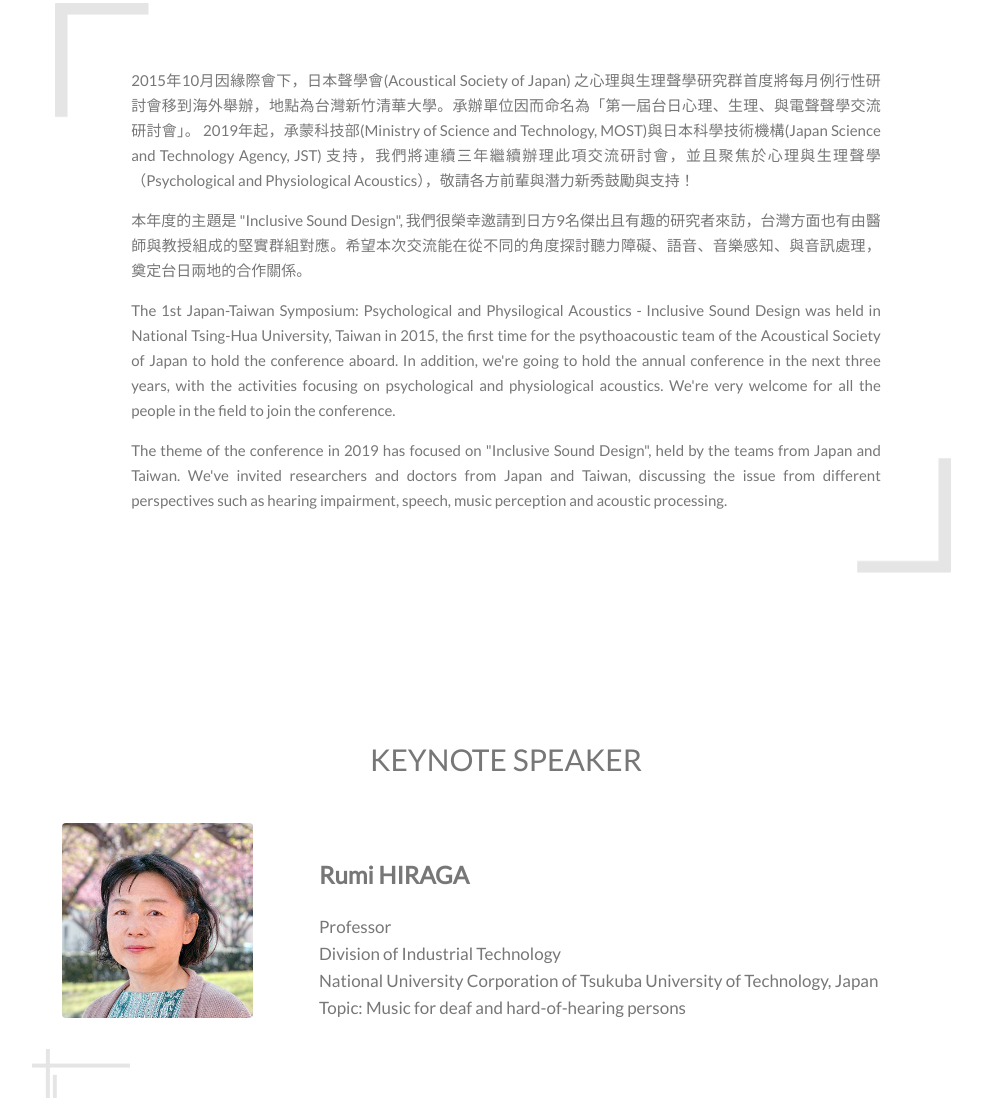
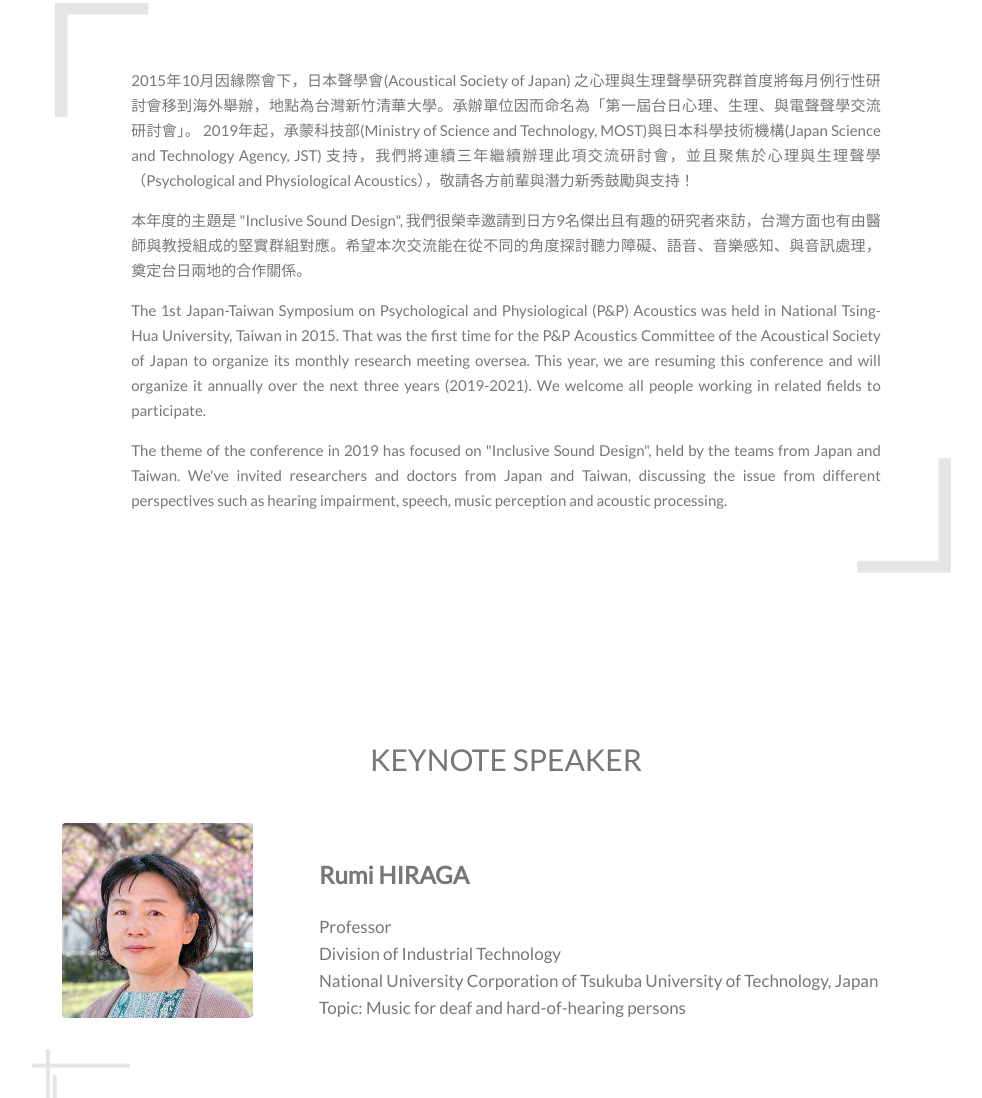
Before and after one commit to 2019-JPTW-Symp/2019-JPTW-Symp.github.io, a plain HTML site: page index.html in a window 1280 px wide. Shown: the part 962-2060 px from the top of the page, without its empty margins (134-1116 px from the left). Drawn offline with Linux system fonts and the light colour scheme; some packages are replaced by stand-ins of ours; a script that the page names is missing.

Commit message:
Update 2019JPTWSymp Webpage.

```diff
--- a/index.html
+++ b/index.html
@@ -270,7 +270,7 @@ tr:nth-child(even) {
         <span style="line-height:25px;text-align:justify;text-justify:inter-ideograph;">
         <p>2015年10月因緣際會下，日本聲學會(Acoustical Society of Japan) 之心理與生理聲學研究群首度將每月例行性研討會移到海外舉辦，地點為台灣新竹清華大學。承辦單位因而命名為「第一屆台日心理、生理、與電聲聲學交流研討會」。 2019年起，承蒙科技部(Ministry of Science and Technology, MOST)與日本科學技術機構(Japan Science and Technology Agency, JST) 支持，我們將連續三年繼續辦理此項交流研討會，並且聚焦於心理與生理聲學（Psychological and Physiological Acoustics），敬請各方前輩與潛力新秀鼓勵與支持！</p>
         <p>本年度的主題是 "Inclusive Sound Design", 我們很榮幸邀請到日方9名傑出且有趣的研究者來訪，台灣方面也有由醫師與教授組成的堅實群組對應。希望本次交流能在從不同的角度探討聽力障礙、語音、音樂感知、與音訊處理，奠定台日兩地的合作關係。</p>
-        <p>The 1st Japan-Taiwan Symposium: Psychological and Physilogical Acoustics - Inclusive Sound Design was held in National Tsing-Hua University, Taiwan in 2015, the first time for the psythoacoustic team of the Acoustical Society of Japan to hold the conference aboard. In addition, we're going to hold the annual conference in the next three years, with the activities focusing on psychological and physiological acoustics. We're very welcome for all the people in the field to join the conference.</p>
+        <p>The 1st Japan-Taiwan Symposium on Psychological and Physiological (P&P) Acoustics was held in National Tsing-Hua University, Taiwan in 2015. That was the first time for the P&P Acoustics Committee of the Acoustical Society of Japan to organize its monthly research meeting oversea. This year, we are resuming this conference and will organize it annually over the next three years (2019-2021). We welcome all people working in related fields to participate.</p>
         <p>The theme of the conference in 2019 has focused on "Inclusive Sound Design", held by the teams from Japan and Taiwan. We've invited researchers and doctors from Japan and Taiwan, discussing the issue from different perspectives such as hearing impairment, speech, music perception and acoustic processing.</p>
         </span>
       </div>
```
